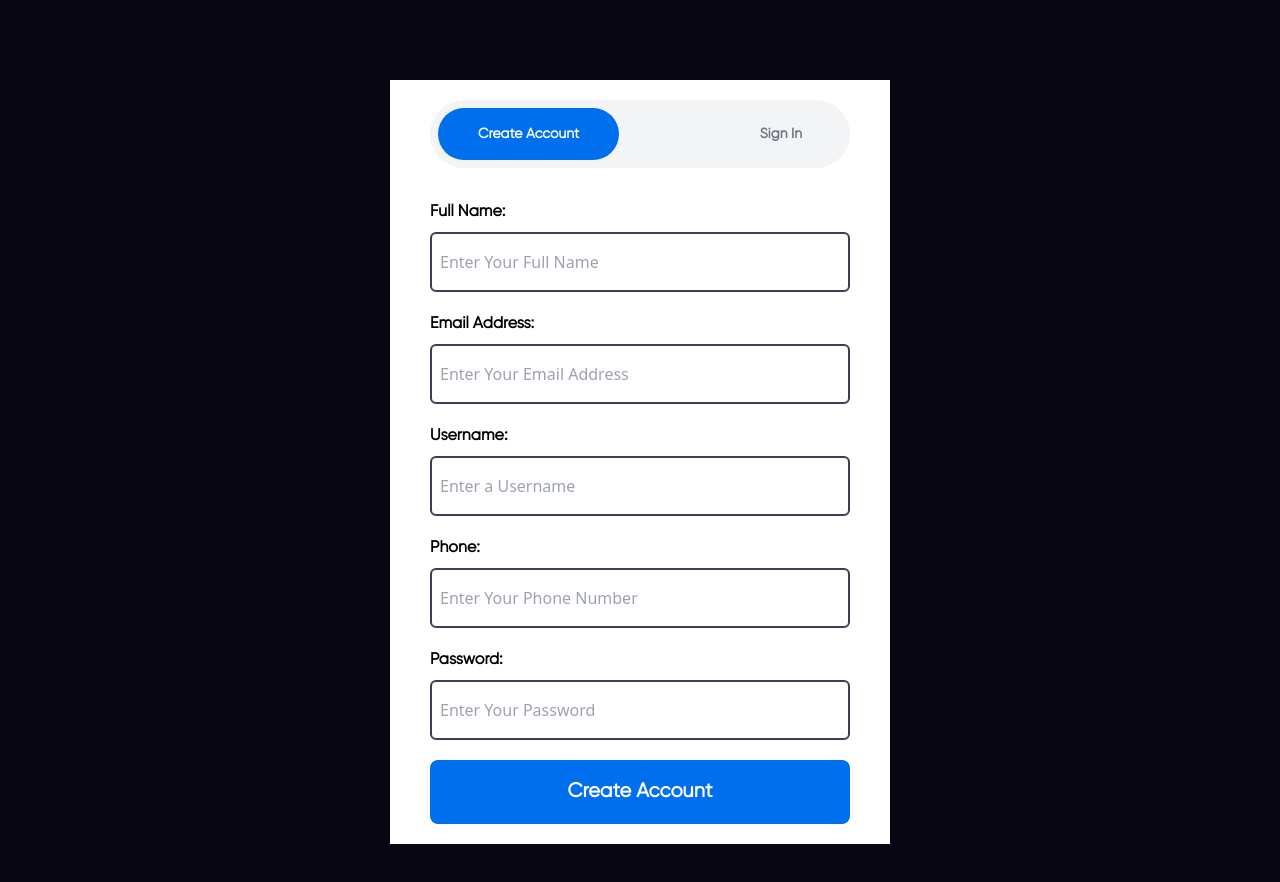
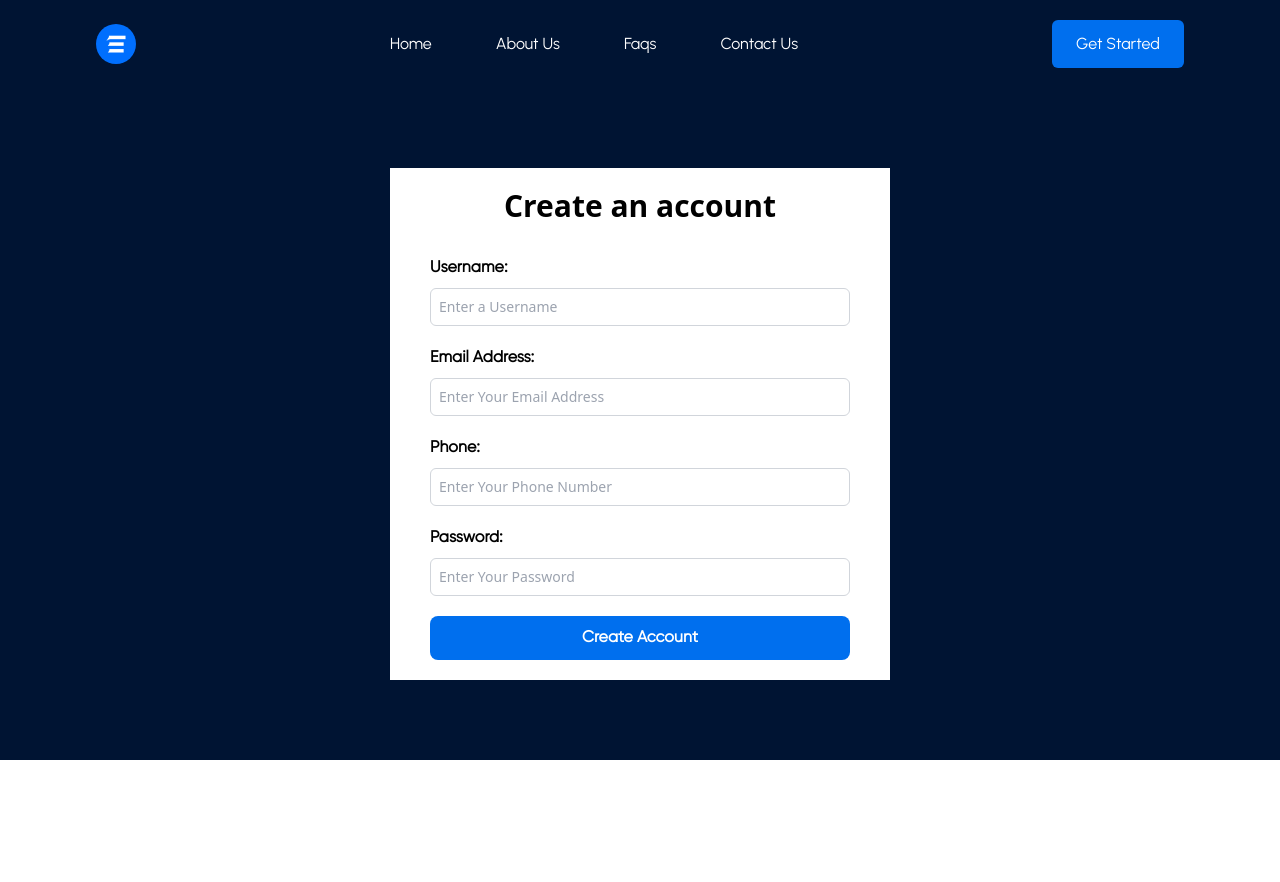
Before and after one commit to philtechphilips/ease-pay-fe, a Next.js app: page /create-account in a window 1280 px wide. Shown: the top 882 px of the page. After the commit the page ends 800 px from the top, so only its background shows below. Built offline with nearby package versions, Linux system fonts and the light colour scheme.

Commit message:
fix: create account fixed

```diff
--- a/package.json
+++ b/package.json
@@ -17,7 +17,6 @@
     "react-dom": "^18",
     "react-hot-toast": "^2.4.1",
     "react-redux": "^8.1.3",
-    "react-toastify": "^10.0.4",
     "redux-persist": "^6.0.0",
     "remixicon": "^4.1.0",
     "remixicon-react": "^1.0.0",
--- a/src/app/create-account/page.tsx
+++ b/src/app/create-account/page.tsx
@@ -1,33 +1,17 @@
-"use client"
-
+import Navbar from "@/components/Navbar";
 import CreateAccount from "@/components/auth/CreateAccount";
-import LoginAccount from "@/components/auth/LoginAccount";
-import { useState } from "react"
 
 const page = () => {
-    const [formState, setFormState] = useState("sign-up");
-
-    const handleFormState = (formInput: string) => {
-        setFormState(formInput);
-    }
-
     return (
-        <div className="bg-[#080613] flex justify-center items-center py-20 px-5">
-            <div className="md:w-[500px] w-full  bg-white py-5 md:px-10 px-5">
-                <div className="rounded-full py-2 flex bg-gray-100 px-2 justify-between items-center">
-                    <p onClick={() => handleFormState("sign-up")} className={`text-gray-500 cursor-pointer font-[Gilroy-Regular] font-semibold md:text-md text-sm px-10 ${formState === 'sign-up' ? 'bg-[#006FEE] text-white rounded-full py-4 px-10' : 'px-10'}`}>Create Account</p>
-                    <p onClick={() => handleFormState("sign-in")} className={`text-gray-500 cursor-pointer font-[Gilroy-Regular] font-semibold md:text-md text-sm px-10 ${formState === 'sign-in' ? 'bg-[#006FEE] text-white rounded-full py-4' : 'px-10'}`}>Sign In</p>
+        <>
+            <Navbar />
+            <div className="bg-[#001433] flex justify-center items-center py-20 px-5">
+                <div className="md:w-[500px] w-full  bg-white py-5 md:px-10 px-5">
+                    <h1 className="text-center text-3xl font-bold">Create an account</h1>
+                    <CreateAccount />
                 </div>
-
-                {formState === 'sign-up' && (
-                    <CreateAccount />
-                )}
-
-                {formState === 'sign-in' && (
-                    <LoginAccount />
-                )}
             </div>
-        </div>
+        </>
     )
 }
 
--- a/src/components/auth/CreateAccount.tsx
+++ b/src/components/auth/CreateAccount.tsx
@@ -1,97 +1,115 @@
 "use client";
-import { register } from '@/features/auth/authAction';
-import { AppDispatch } from '@/store/store';
-import { useRouter } from 'next/navigation';
-import { useEffect, useState } from 'react';
-import { useDispatch, useSelector } from 'react-redux';
-import { ToastContainer, toast } from "react-toastify";
-import "react-toastify/dist/ReactToastify.css";
+import { register } from "@/features/auth/authAction";
+import { AppDispatch } from "@/store/store";
+import { useRouter } from "next/navigation";
+import { useEffect, useState } from "react";
+import toast, { Toaster } from "react-hot-toast";
+import { useDispatch, useSelector } from "react-redux";
 
 const CreateAccount = () => {
     const dispatch = useDispatch<AppDispatch>();
     const router = useRouter();
 
-    const { user, isLoading, isError, isSuccess, message } = useSelector((state: any) => state.auth)
+    const { user, isLoading, isError, isSuccess, message } = useSelector(
+        (state: any) => state.auth
+    );
 
     const [formData, setFormData] = useState({
-        fullName: '',
-        username: '',
-        email: '',
-        password: '',
-        phone: ''
+        fullName: "",
+        username: "",
+        email: "",
+        password: "",
+        phone: "",
     });
 
-    const { fullName, email, password, username, phone } = formData;
+    const { email, password, username, phone } = formData;
 
-    useEffect(() => {
-        if (isError) {
-            toast.error(message);
-        }
-
-        if (isSuccess) {
-            toast.success(message);
-            setFormData({
-                fullName: '',
-                username: '',
-                email: '',
-                password: '',
-                phone: ''
-            })
-        }
-    }, [isError, isLoading, isSuccess, message, dispatch]);
     const onChange = (e: any) => {
         setFormData((prevState) => ({
             ...prevState,
             [e.target.name]: e.target.value,
-        }))
+        }));
     };
 
-    const onSubmit = (e: any) => {
-        e.preventDefault();
-        const userData = {
-            fullName, email, password, username, phone
+    const onSubmit = async (e: any) => {
+        try {
+            e.preventDefault();
+            const userData = {
+                email,
+                password,
+                username,
+                phone,
+            };
+            await dispatch(register(userData));
+            if (isSuccess) toast.success(message)
+            if (isError) toast.error(message)
+        } catch (error) {
+            if (isError) toast.error(message)
         }
-        dispatch(register(userData))
     };
     return (
         <div>
             <form className="mt-8 flex flex-col gap-5" onSubmit={onSubmit}>
                 <div className="flex flex-col gap-2">
-                    <label className="font-[Gilroy-Regular] font-bold">Full Name:</label>
-                    <input type="text" id="name"
-                        name="fullName"
-                        value={fullName} onChange={onChange} className="outline-none py-4 px-2 border-2 border-gray-700 focus:border-[#006FEE] focus:border  rounded-md" placeholder="Enter Your Full Name"></input>
+                    <label className="font-[Gilroy-Regular] font-semibold">Username:</label>
+                    <input
+                        type="text"
+                        name="username"
+                        value={username}
+                        onChange={onChange}
+                        className="outline-none py-2 text-sm px-2 border border-gray-300 focus:border-[#006FEE] focus:border  rounded-md"
+                        placeholder="Enter a Username"
+                    ></input>
                 </div>
 
                 <div className="flex flex-col gap-2">
-                    <label className="font-[Gilroy-Regular] font-bold">Email Address:</label>
-                    <input type="email" name="email"
-                        value={email} onChange={onChange} className="outline-none py-4 px-2 border-2 border-gray-700 focus:border-[#006FEE] focus:border  rounded-md" placeholder="Enter Your Email Address"></input>
+                    <label className="font-[Gilroy-Regular] font-semibold">
+                        Email Address:
+                    </label>
+                    <input
+                        type="email"
+                        name="email"
+                        value={email}
+                        onChange={onChange}
+                        className="outline-none py-2 text-sm px-2 border border-gray-300 focus:border-[#006FEE] focus:border  rounded-md"
+                        placeholder="Enter Your Email Address"
+                    ></input>
                 </div>
 
                 <div className="flex flex-col gap-2">
-                    <label className="font-[Gilroy-Regular] font-bold">Username:</label>
-                    <input type="text" name="username"
-                        value={username} onChange={onChange} className="outline-none py-4 px-2 border-2 border-gray-700 focus:border-[#006FEE] focus:border  rounded-md" placeholder="Enter a Username"></input>
+                    <label className="font-[Gilroy-Regular] font-semibold">Phone:</label>
+                    <input
+                        name="phone"
+                        value={phone}
+                        onChange={onChange}
+                        type="phone"
+                        className="outline-none py-2 text-sm px-2 border border-gray-300 focus:border-[#006FEE] focus:border  rounded-md"
+                        placeholder="Enter Your Phone Number"
+                    ></input>
                 </div>
 
                 <div className="flex flex-col gap-2">
-                    <label className="font-[Gilroy-Regular] font-bold">Phone:</label>
-                    <input name="phone"
-                        value={phone} onChange={onChange} type="phone" className="outline-none py-4 px-2 border-2 border-gray-700 focus:border-[#006FEE] focus:border  rounded-md" placeholder="Enter Your Phone Number"></input>
+                    <label className="font-[Gilroy-Regular] font-semibold">Password:</label>
+                    <input
+                        type="password"
+                        name="password"
+                        value={password}
+                        onChange={onChange}
+                        className="outline-none py-2 text-sm px-2 border border-gray-300 focus:border-[#006FEE] focus:border  rounded-md"
+                        placeholder="Enter Your Password"
+                    ></input>
                 </div>
 
-                <div className="flex flex-col gap-2">
-                    <label className="font-[Gilroy-Regular] font-bold">Password:</label>
-                    <input type="password" name="password"
-                        value={password} onChange={onChange} className="outline-none py-4 px-2 border-2 border-gray-700 focus:border-[#006FEE] focus:border  rounded-md" placeholder="Enter Your Password"></input>
-                </div>
+                <button
+                    disabled={isLoading}
+                    className="bg-[#006FEE] font-[Gilroy-Regular] font-semibold rounded-lg py-[10px] text-white"
+                >
+                    {isLoading ? "Submitting.." : "Create Account"}
+                </button>
+            </form>
+            <Toaster />
+        </div>
+    );
+};
 
-                <button disabled={isLoading} className="bg-[#006FEE] font-[Gilroy-Regular] font-bold rounded-lg py-[18px] text-white text-xl">{isLoading ? "Submitting.." : "Create Account"}</button>
-            </form>
-            <ToastContainer />
-        </div>
-    )
-}
-
-export default CreateAccount
+export default CreateAccount;
--- a/src/components/auth/LoginAccount.tsx
+++ b/src/components/auth/LoginAccount.tsx
@@ -1,14 +1,14 @@
 import React, { useEffect, useState } from 'react'
 import { useDispatch, useSelector } from 'react-redux';
-import { toast } from 'react-toastify';
 import { useRouter } from 'next/navigation';
 import { login } from '@/features/auth/authAction';
+import toast from 'react-hot-toast';
 
 const LoginAccount = () => {
     const dispatch = useDispatch();
     const router = useRouter();
 
-    const { user, isLoading, isError, isSuccess, message} = useSelector((state: any) => state.auth)
+    const { user, isLoading, isError, isSuccess, message } = useSelector((state: any) => state.auth)
 
     // useEffect(() => {
     //     if (isError){
@@ -35,9 +35,9 @@ const LoginAccount = () => {
 
     const onSubmit = (e: any) => {
         e.preventDefault();
-        if (!password){
+        if (!password) {
             toast.error("Passwords is required")
-        }else{
+        } else {
             const userData = {
                 username, password
             }
@@ -52,15 +52,15 @@ const LoginAccount = () => {
 
                 <div className="flex flex-col gap-2">
                     <label className="font-[Gilroy-Regular] font-bold">Username:</label>
-                    <input type="text" value={username} name='username' onChange={onChange} className="outline-none py-4 px-2 border-2 border-gray-700 focus:border-[#006FEE] focus:border  rounded-md" placeholder="Enter a Username"></input>
+                    <input type="text" value={username} name='username' onChange={onChange} className="outline-none py-2 text-sm px-2 border border-gray-300 focus:border-[#006FEE] focus:border rounded-md" placeholder="Enter a Username"></input>
                 </div>
 
                 <div className="flex flex-col gap-2">
                     <label className="font-[Gilroy-Regular] font-bold">Password:</label>
-                    <input type="password" value={password} name='password' onChange={onChange} className="outline-none py-4 px-2 border-2 border-gray-700 focus:border-[#006FEE] focus:border  rounded-md" placeholder="Enter Your Password"></input>
+                    <input type="password" value={password} name='password' onChange={onChange} className="outline-none py-2 text-sm px-2 border border-gray-300 focus:border-[#006FEE] focus:border rounded-md" placeholder="Enter Your Password"></input>
                 </div>
 
-                <button className="bg-[#006FEE] font-[Gilroy-Regular] font-bold rounded-lg py-[18px] text-white text-xl">Sign In</button>
+                <button className="bg-[#006FEE] font-[Gilroy-Regular] font-semibold rounded-lg py-[10px] text-white">Sign In</button>
             </form>
         </div>
     )
--- a/src/features/auth/authAction.ts
+++ b/src/features/auth/authAction.ts
@@ -11,7 +11,7 @@ interface User {
     companyLogo: string
   }
 
-  type RegisterUser = Pick<User, 'email' | 'username' | 'fullName' | 'password' | 'phone'>
+  type RegisterUser = Pick<User, 'email' | 'username' | 'password' | 'phone'>
 
   interface LoginUser {
     username: string,
--- a/src/features/auth/authSlice.ts
+++ b/src/features/auth/authSlice.ts
@@ -38,11 +38,13 @@ export const authSlice = createSlice({
       .addCase(register.fulfilled, (state, action) => {
         state.isLoading = false;
         state.isSuccess = true;
+        state.isError = false;
         state.message = action.payload.message;
       })
       .addCase(register.rejected, (state, action) => {
         state.isLoading = false;
         state.isError = true;
+        state.isSuccess = false;
         state.message = action.payload;
         state.user = null;
       })
```
Also changed, not shown: src/app/layout.tsx (+1 -10 lines), src/app/login/page.tsx (added, +19 -0 lines), src/app/page.tsx (+6 -2 lines), 1 other file (tests, documents, lock files or other folders).
